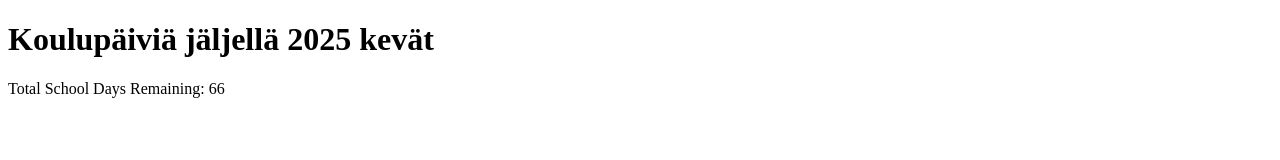
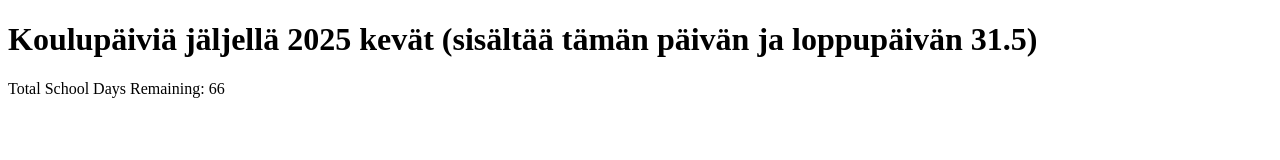
Before and after one commit to petem266/koulupaivat, a plain HTML site: page index.html in a window 1280 px wide. Drawn offline with Linux system fonts and the light colour scheme.

Commit message:
Update index.html

```diff
--- a/index.html
+++ b/index.html
@@ -6,7 +6,7 @@
     <title>Koulupäivälaskuri</title>
 </head>
 <body>
-    <h1>Koulupäiviä jäljellä 2025 kevät</h1>
+    <h1>Koulupäiviä jäljellä 2025 kevät (sisältää tämän päivän ja loppupäivän 31.5)</h1>
     <p id="daysLeft">Laskee...</p>
 
     <script src="script.js"></script>
```
